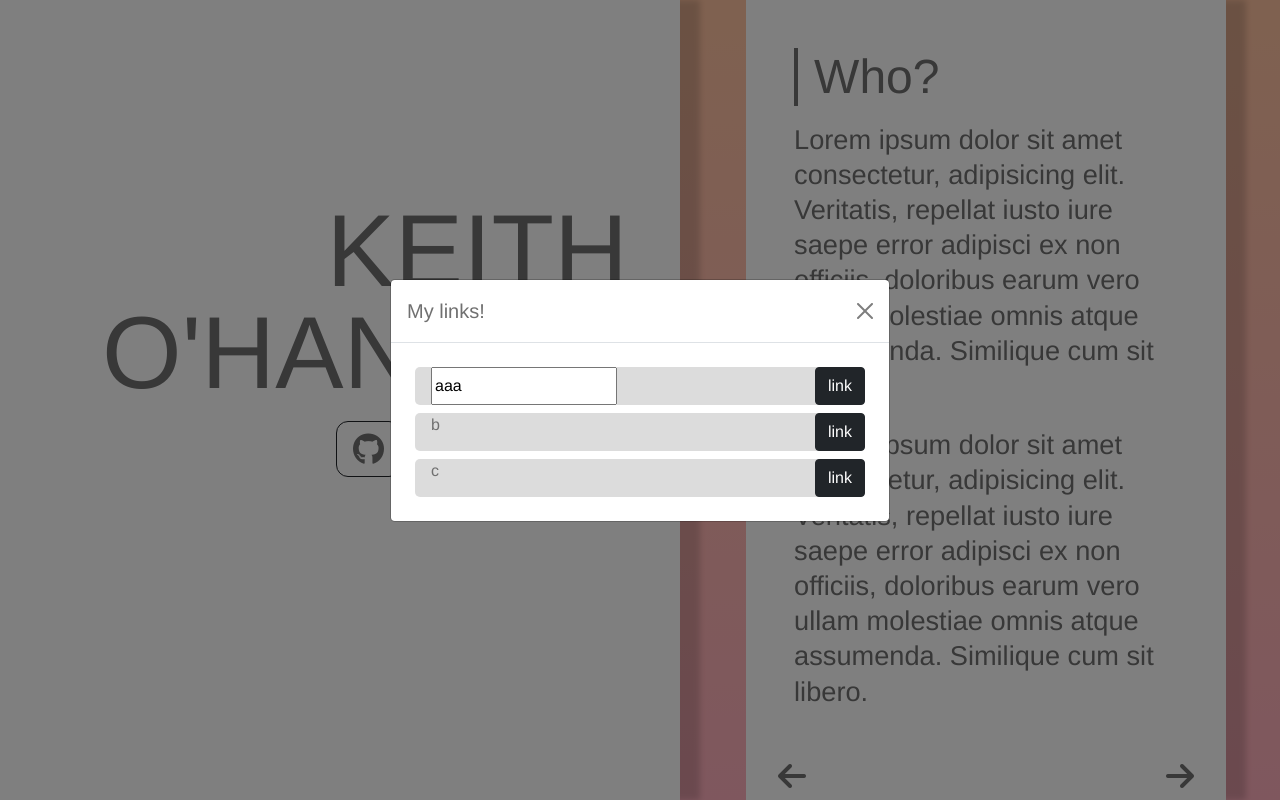
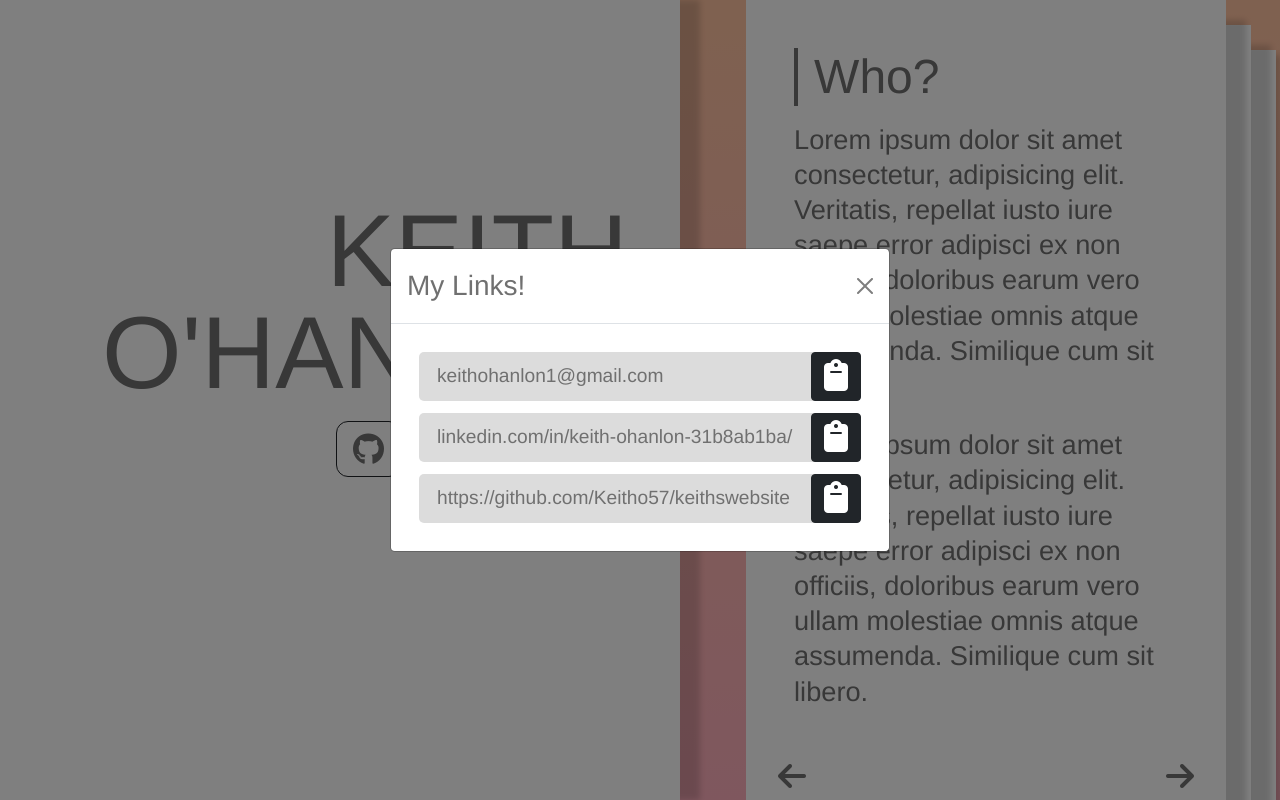
Before and after one commit to Keitho57/keithswebsite, a plain HTML site: page index.html in a window 1280 px wide. Both pictures are taken after a click on the link "contact". Drawn offline with nearby package versions, Linux system fonts and the light colour scheme.

Commit message:
Modal Links

```diff
--- a/index.html
+++ b/index.html
@@ -30,14 +30,19 @@
         <div class="modal-dialog modal-dialog-centered">
             <div class="modal-content">
                 <div class="modal-header">
-                    <h5 class="modal-title" id="exampleModalLabel">My links!</h5>
+                    <h3 class="modal-title" id="exampleModalLabel">My Links!</h3>
                     <button type="button" class="btn-close" data-bs-dismiss="modal" aria-label="Close"></button>
                 </div>
                 <div class="modal-body">
-                    <div class="link"><input type="text" value="aaa" id="myInput"><a type="button" class="btn btn-dark" onclick="copy()">link</a></div>
-                    <div class="link">b<a type="button" class="btn btn-dark">link</a></div>
-                    <div class="link">c<a type="button" class="btn btn-dark" >link</a></div>
-
+                    <div class="link"><input readonly type="text" value="keithohanlon1@gmail.com" id="email"><a
+                            type="button" class="btn btn-dark" onclick="copy('email')"><i
+                                class="fas fa-clipboard"></i></a></div>
+                    <div class="link"><input readonly type="text" value="linkedin.com/in/keith-ohanlon-31b8ab1ba/"
+                            id="linkedin"><a type="button" class="btn btn-dark" onclick="copy('linkedin')"><i
+                                class="fas fa-clipboard"></i></a></div>
+                    <div class="link"><input readonly type="text" value="https://github.com/Keitho57/keithswebsite"
+                            id="github"><a type="button" class="btn btn-dark" onclick="copy('github')"><i
+                                class="fas fa-clipboard"></i></a></div>
                 </div>
             </div>
         </div>
@@ -55,7 +60,8 @@
                         href="https://www.linkedin.com/in/keith-ohanlon-31b8ab1ba/" target="_blank">
                         <i class="fab fa-linkedin-in"></i>
                     </a>
-                    <a type="button" class="btn dfjc btn-outline-dark nav-link" data-bs-toggle="modal" data-bs-target="#linksModal">
+                    <a type="button" class="btn dfjc btn-outline-dark nav-link" data-bs-toggle="modal"
+                        data-bs-target="#linksModal">
                         contact
                     </a>
                 </nav>
@@ -65,7 +71,7 @@
         <!-- Right Pane -->
         <div class="right-pane col-lg  col-sm-12">
             <div class="info">
-
+                <div class="who">
                     <h2>Who?</h2>
 
                     <p>Lorem ipsum dolor sit amet consectetur, adipisicing elit. Veritatis, repellat iusto iure saepe
@@ -78,6 +84,7 @@
                         adipisci ex non officiis, doloribus earum vero ullam molestiae omnis atque assumenda. Similique
                         cum
                         sit libero.</p>
+                </div>
 
                 <i class="left-arrow fas fa-arrow-left"></i>
                 <i class="right-arrow fas fa-arrow-right"></i>
--- a/index.js
+++ b/index.js
@@ -6,15 +6,8 @@ myModal.addEventListener('shown.bs.modal', function () {
   myInput.focus()
 })
 
-function copy() {
-    /* Get the text field */
-
-    var copyText = document.getElementById("myInput");
-    /* Select the text field */
+function copy(id) {
+    var copyText = $("#" + id);
     copyText.select();
-    copyText.setSelectionRange(0, 99999); /* For mobile devices */
-
-    /* Copy the text inside the text field */
-    navigator.clipboard.writeText(copyText.value);
-    alert("Copied the text: " + copyText.value);
-}
+    document.execCommand("copy");
+  }
--- a/styles.css
+++ b/styles.css
@@ -30,12 +30,23 @@ body {
 .link {
     display: flex;
     justify-content: end;
-    margin: .5rem;
+    margin: .75rem;
     background: #dcdcdc;
     padding-left: 1rem;
     border-radius: 5px;
 }
 
+.modal-body input{
+    width: 100%;
+    background: none;
+    border:none;
+    outline-style: none;
+    color: #707070;
+   font-size: 1.2rem;
+}
+.modal-body i{
+    font-size: 2rem;
+}
 .modal-body a {
     margin-left: auto;
 }
@@ -86,7 +97,7 @@ h1 {
     color: inherit;
 }
 
-i {
+.contacts i {
     font-size: 2.5vw;
 }
 
@@ -103,7 +114,11 @@ i {
     width: 30rem;
     height: 50rem;
     background: #ffff;
-    box-shadow: 20px 0 6px rgba(0, 0, 0, 0.16);
+    box-shadow: 20px 20px 6px rgba(0, 0, 0, 0.16),
+                25px 25px 0px #ffff,
+                45px 45px 6px rgba(0, 0, 0, 0.16),
+                50px 50px 0px #ffff,
+                55px 55px 6px rgba(0, 0, 0, 0.16);
 }
 
 h2 {
@@ -120,6 +135,9 @@ p {
     line-height: 2.2rem;
 }
 
+.info i {
+    font-size: 2rem;
+}
 .left-arrow {
     position: absolute;
     left: 2rem;
@@ -159,7 +177,7 @@ p {
         font-size: 1rem;
     }
 
-    i {
+    .contacts i {
         font-size: 1.5rem;
         text-align: center;
     }
@@ -183,6 +201,10 @@ p {
     p {
         font-size: 1.2rem;
         line-height: 1.5rem;
+    }
+
+    .info i {
+        font-size: 1.5rem;
     }
 
     .left-arrow {
```
Lines whose indentation alone changed are shown as unchanged.
